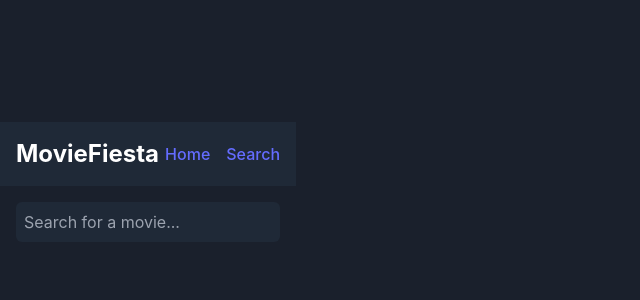
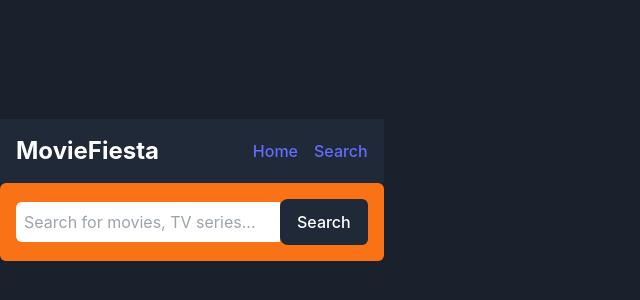
Before and after one commit to roaabbass/MovieFiesta_alx, a React (Vite) app: page /search in a window 1280 px wide. Shown: the part 194-494 px from the top of the page, without its empty margins (0-640 px from the left). Built offline with nearby package versions, Linux system fonts and the light colour scheme.

Commit message:
Changed the code to match the Figma design and adjusted spacing for each code , however due to issues faced in git had to add and commit all at the same time .

```diff
--- a/src/App.jsx
+++ b/src/App.jsx
@@ -1,19 +1,19 @@
-import { BrowserRouter, Routes, Route } from 'react-router-dom';
-import Navbar from './components/Navbar';
-import HomePage from './pages/HomePage';
-import SearchPage from './pages/SearchPage';
-import DetailsPage from './pages/DetailsPage';
+import { BrowserRouter as Router, Route, Routes } from "react-router-dom";
+import HomePage from "./pages/HomePage";
+import SearchPage from "./pages/SearchPage";
+import MovieDetailPage from "./pages/MovieDetailPage";
+import Navbar from "./components/Navbar";
 
 function App() {
   return (
-    <BrowserRouter>
+    <Router>
       <Navbar />
       <Routes>
         <Route path="/" element={<HomePage />} />
         <Route path="/search" element={<SearchPage />} />
-        <Route path="/details/:id" element={<DetailsPage />} />
+        <Route path="/movie/:id" element={<MovieDetailPage />} />
       </Routes>
-    </BrowserRouter>
+    </Router>
   );
 }
 
--- a/src/components/SearchBar.jsx
+++ b/src/components/SearchBar.jsx
@@ -1,12 +1,29 @@
-const SearchBar = ({ onSearch }) => (
-    <div className="p-4">
+import { useState } from "react";
+
+const SearchBar = ({ onSearch }) => {
+  const [query, setQuery] = useState("");
+
+  const handleSearch = () => {
+    if (query.trim()) onSearch(query);
+  };
+
+  return (
+    <div className="flex items-center p-4 bg-secondary rounded-md">
       <input
         type="text"
-        placeholder="Search for a movie..."
-        className="w-full p-2 rounded-md bg-gray-800 text-white"
-        onKeyDown={(e) => e.key === 'Enter' && onSearch(e.target.value)}
+        className="flex-grow p-2 rounded-l-md"
+        placeholder="Search for movies, TV series..."
+        value={query}
+        onChange={(e) => setQuery(e.target.value)}
       />
+      <button
+        className="bg-primary text-white px-4 rounded-r-md"
+        onClick={handleSearch}
+      >
+        Search
+      </button>
     </div>
   );
+};
 
-  export default SearchBar;
+export default SearchBar;
--- a/src/pages/DetailsPage.jsx
+++ b/src/pages/DetailsPage.jsx
@@ -1,17 +1,32 @@
-import { useEffect, useState } from 'react';
-import { useParams } from 'react-router-dom';
-import { fetchMovieDetails } from '../api';
-import MovieDetails from '../components/MovieDetails';
+import { useParams } from "react-router-dom";
+import axios from "axios";
+import { useEffect, useState } from "react";
 
-const DetailsPage = () => {
+const MovieDetailPage = () => {
   const { id } = useParams();
   const [movie, setMovie] = useState(null);
 
   useEffect(() => {
-    fetchMovieDetails(id).then(setMovie);
+    axios
+      .get(`http://www.omdbapi.com/?i=tt3896198&apikey=4fdd443f`)
+      .then((response) => setMovie(response.data));
   }, [id]);
 
-  return movie ? <MovieDetails movie={movie} /> : <p>Loading...</p>;
+  if (!movie) return <p>Loading...</p>;
+
+  return (
+    <div className="p-4 bg-primary min-h-screen text-white">
+      <img src={movie.Poster} alt={movie.Title} className="w-full rounded-md" />
+      <h1 className="text-3xl font-bold mt-4">{movie.Title}</h1>
+      <p>{movie.Plot}</p>
+      <div className="mt-4">
+        <strong>Genre:</strong> {movie.Genre}
+      </div>
+      <div className="mt-2">
+        <strong>Released:</strong> {movie.Released}
+      </div>
+    </div>
+  );
 };
 
-export default DetailsPage;
+export default MovieDetailPage;
--- a/src/pages/HomePage.jsx
+++ b/src/pages/HomePage.jsx
@@ -1,20 +1,22 @@
-import { useEffect, useState } from 'react';
-import { fetchMovies } from '../api';
-import MovieCard from '../components/MovieCard';
+import MovieCard from "../components/MovieCard";
+import axios from "axios";
+import { useEffect, useState } from "react";
 
 const HomePage = () => {
   const [movies, setMovies] = useState([]);
 
   useEffect(() => {
-    fetchMovies('Avengers').then(setMovies);
+    axios
+      .get("https://www.omdbapi.com/?s=star&apikey=your_api_key")
+      .then((response) => setMovies(response.data.Search));
   }, []);
 
   return (
-    <div className="p-6">
-      <h2 className="text-3xl font-bold text-white">Trending Movies</h2>
-      <div className="flex overflow-x-auto space-x-4 mt-4">
+    <div className="p-4 bg-primary min-h-screen">
+      <h2 className="text-white text-2xl font-bold">Trending</h2>
+      <div className="grid grid-cols-2 gap-4 mt-4">
         {movies.map((movie) => (
-          <MovieCard key={movie.imdbID} movie={movie} onClick={() => {}} />
+          <MovieCard key={movie.imdbID} movie={movie} />
         ))}
       </div>
     </div>
```
